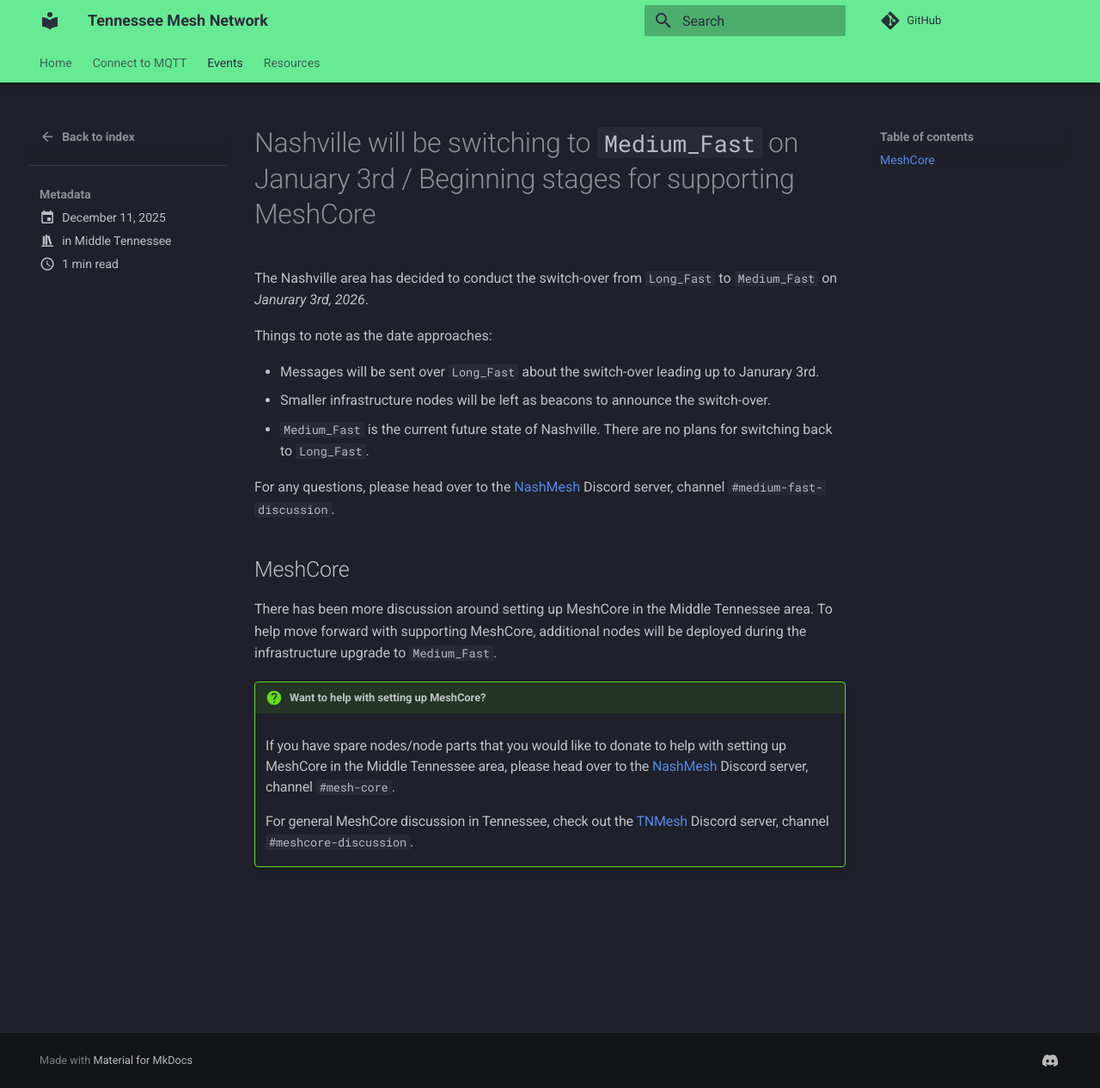
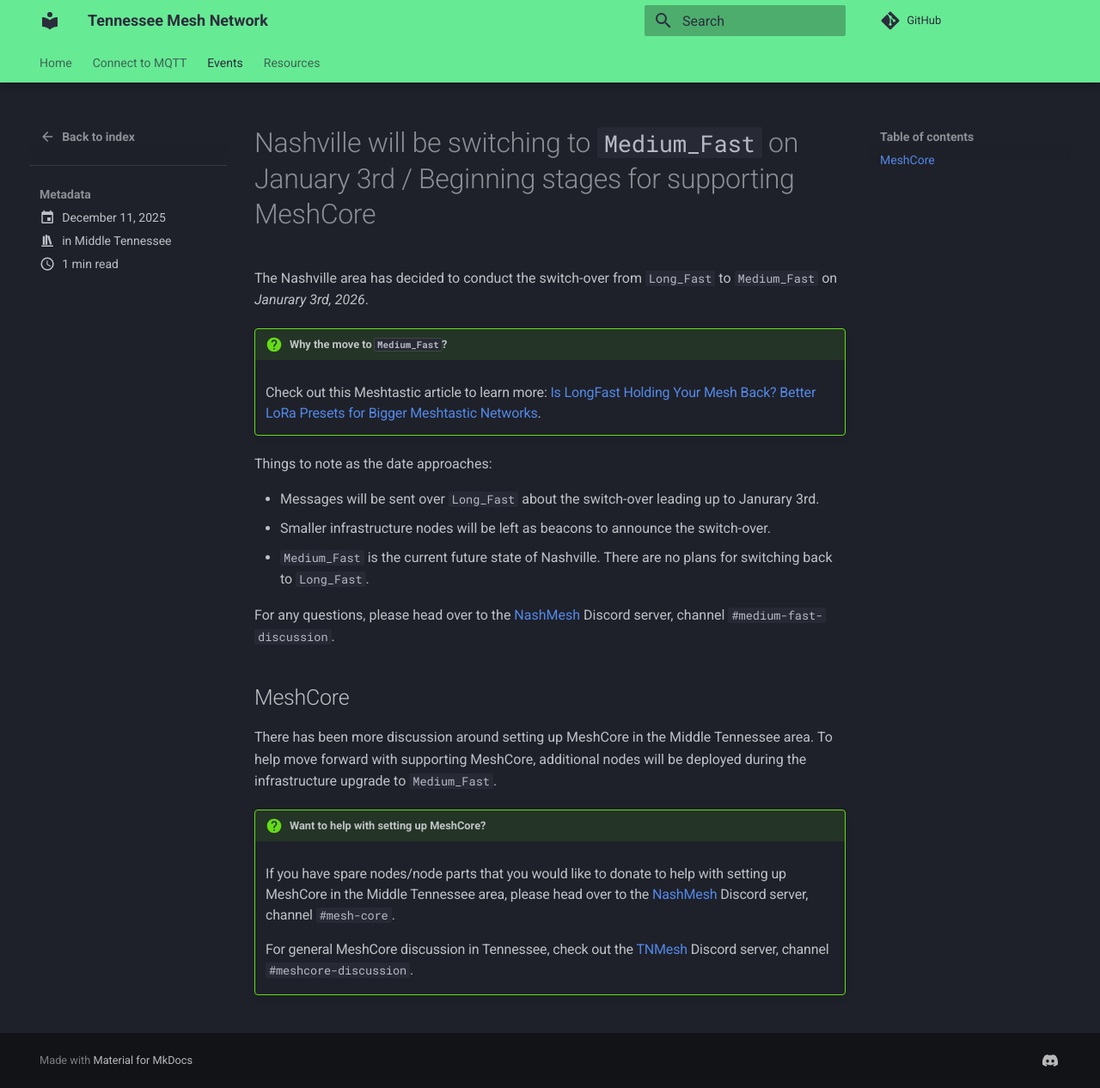
Before and after one commit to tnmesh/homepage, an MkDocs documentation site: the page built from docs/events/posts/midtn-medfast-jan-3.md, in a window 1280 px wide and 1266 px high. Shown: the whole window at 86% size. Built offline with MkDocs 1.6.1 and Material for MkDocs 9.7.7, drawn with Linux system fonts in a browser that asks for light colours; comment, search, counter and statistics services are not loaded.

Commit message:
chore: add link to meshtastic article to explain the switch to medfast

```diff
--- a/docs/events/posts/midtn-medfast-jan-3.md
+++ b/docs/events/posts/midtn-medfast-jan-3.md
@@ -6,6 +6,10 @@
 #  Nashville will be switching to `Medium_Fast` on January 3rd / Beginning stages for supporting MeshCore
 
 The Nashville area has decided to conduct the switch-over from `Long_Fast` to `Medium_Fast` on *Janurary 3rd, 2026*.
+
+!!! question "Why the move to `Medium_Fast`?"
+
+    <h3>Check out this Meshtastic article to learn more: [Is LongFast Holding Your Mesh Back? Better LoRa Presets for Bigger Meshtastic Networks](https://meshtastic.org/blog/why-your-mesh-should-switch-from-longfast/).</h3>
 
 Things to note as the date approaches:
 
--- a/requirements.txt
+++ b/requirements.txt
@@ -1,5 +1,6 @@
 babel==2.17.0
 backrefs==6.1
+beautifulsoup4==4.14.3
 bracex==2.6
 certifi==2025.11.12
 charset-normalizer==3.4.4
@@ -31,8 +32,10 @@
 pyyaml_env_tag==1.1
 requests==2.32.5
 six==1.17.0
+soupsieve==2.8
 super_collections==0.6.2
 termcolor==3.1.0
+typing_extensions==4.15.0
 urllib3==2.5.0
 watchdog==6.0.0
 wcmatch==10.1
```
